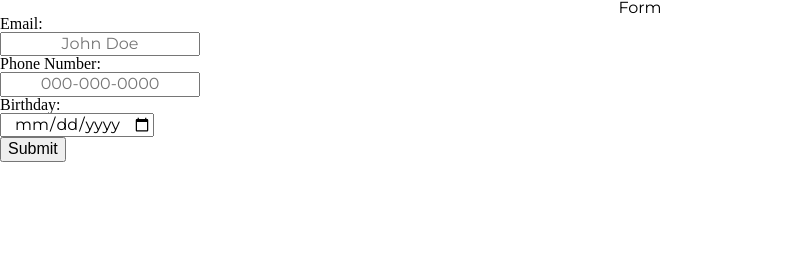
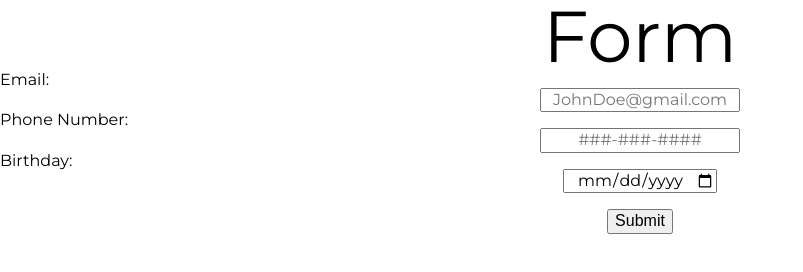
Before and after one commit to ITM-362/lab2, a plain HTML site: page index.html in a window 1280 px wide. Shown: the whole page, without its empty margins (0-803 px from the left). Drawn offline with Linux system fonts and the light colour scheme.

Commit message:
formatting alterations

```diff
--- a/css/screen.css
+++ b/css/screen.css
@@ -5,10 +5,20 @@
     font-size: 1em;
 }
 
+label {
+    font-family: Montserrat;
+    text-align: center;
+    display: inline-block;
+}
+
 h1 {
     font-family: Montserrat;
     text-align: center;
-    font-size: 1em;
+    font-size: 4.5em;
+}
+
+#submit_button {
+    margin-top: 1em;
 }
 
 
--- a/index.html
+++ b/index.html
@@ -15,21 +15,21 @@
 
     <form action="null" method="post" autocomplete="on">
         <label>Email:</label>
-        <div id="email_input">
-            <input type="email" class="input" placeholder="John Doe" required>
+        <div class="input">
+            <input type="email" class="input" placeholder="JohnDoe@gmail.com" required>
         </div>
 
         <label>Phone Number:</label>
-        <div id="phone_number_input">
-            <input type="tel" class="input" placeholder="000-000-0000" required>
+        <div class="input">
+            <input type="tel" class="input" placeholder="###-###-####" required>
         </div>
 
         <label>Birthday:</label>
-        <div>
+        <div class="input">
             <input type="date" class="input" required>
         </div>
 
-        <div id="submit_button">
+        <div class="input" id="submit_button">
             <input type="submit" value="Submit">
         </div>
     </form>
```
